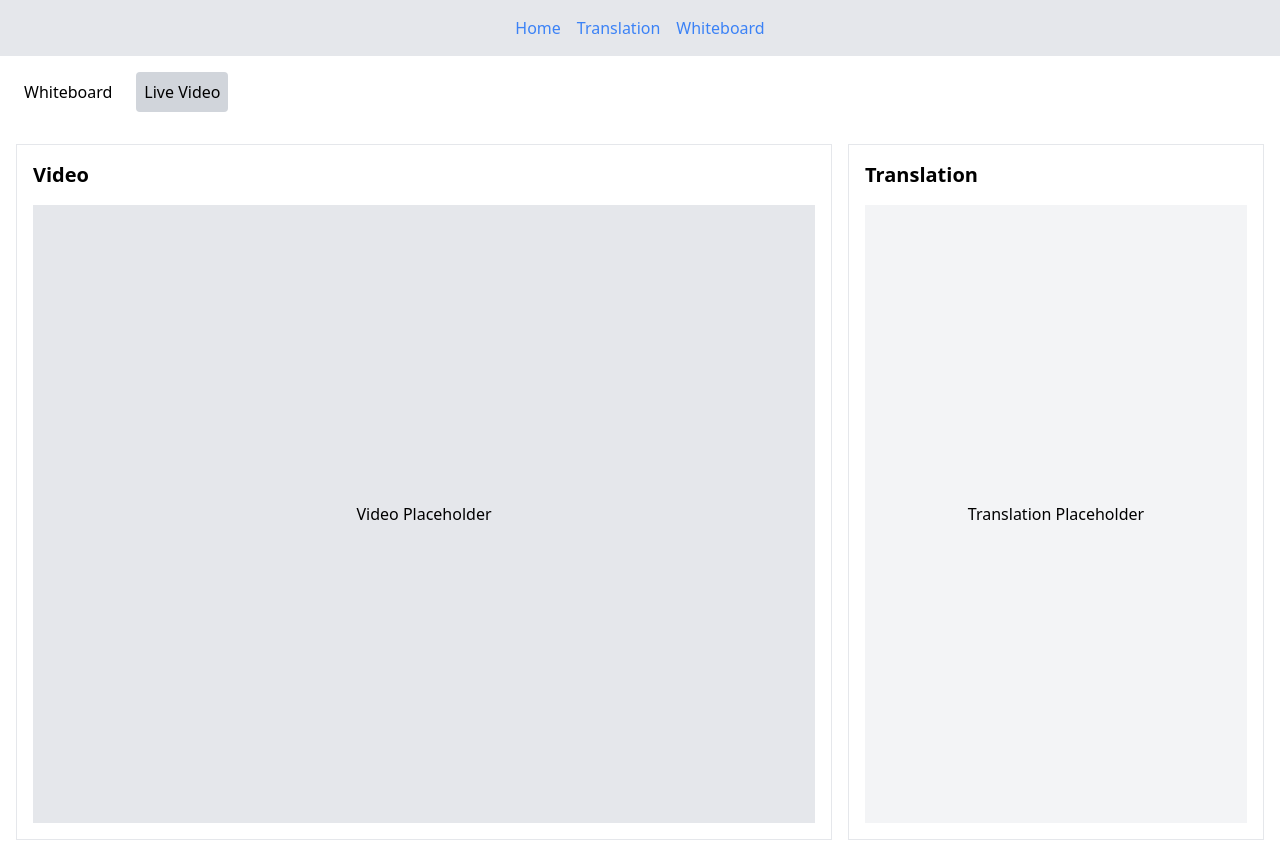
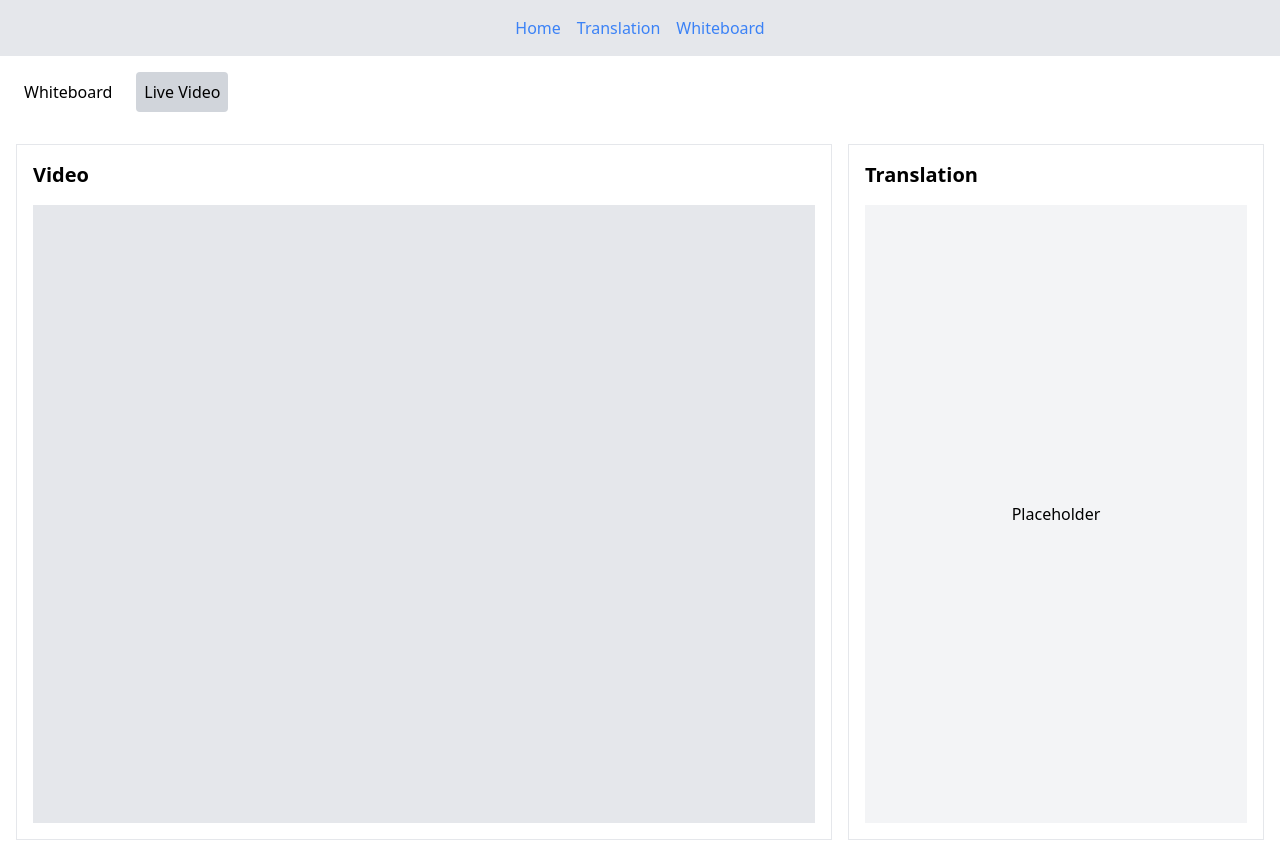
Before and after one commit to sbangapadang22/intercollab, a React (Create React App) app in the folder intercollab-frontend/: page /whiteboard in a window 1280 px wide. Both pictures are taken after a click on the button "Live Video". Built offline with nearby package versions, Linux system fonts and the light colour scheme; no server answers.

Commit message:
video feed

```diff
--- /dev/null
+++ b/intercollab-frontend/src/components/VideoFeed.jsx
@@ -0,0 +1,43 @@
+import React, { useEffect, useRef } from "react";
+
+const VideoFeed = ({ active }) => {
+  const cameraStreamRef = useRef(null);
+  const videoRef = useRef(null);
+
+  useEffect(() => {
+    if (active && !cameraStreamRef.current) {
+      navigator.mediaDevices
+        .getUserMedia({ video: true })
+        .then((stream) => {
+          cameraStreamRef.current = stream;
+          if (videoRef.current) {
+            videoRef.current.srcObject = stream;
+          }
+        })
+        .catch((error) => {
+          console.error("Error accessing camera: ", error);
+        });
+    } else if (!active && cameraStreamRef.current) {
+      cameraStreamRef.current.getTracks().forEach((track) => track.stop());
+      cameraStreamRef.current = null;
+    }
+
+    return () => {
+      if (cameraStreamRef.current) {
+        cameraStreamRef.current.getTracks().forEach((track) => track.stop());
+      }
+    };
+  }, [active]);
+
+  return (
+    <video
+      ref={videoRef}
+      autoPlay
+      muted
+      playsInline
+      className="w-full h-full object-cover"
+    />
+  );
+};
+
+export default VideoFeed;
--- a/intercollab-frontend/src/pages/Whiteboard.tsx
+++ b/intercollab-frontend/src/pages/Whiteboard.tsx
@@ -1,9 +1,10 @@
 import React, { useState } from "react";
 import DrawingCanvas from "../components/DrawingCanvas";
+import VideoFeed from "../components/VideoFeed";
 
 const Whiteboard = () => {
   // State to toggle between video and whiteboard
-  const [activeTab, setActiveTab] = useState("whiteboard");
+  const [activeTab, setActiveTab] = useState<string>("whiteboard");
 
   return (
     <div className="p-4 flex flex-col h-screen gap-4">
@@ -43,7 +44,7 @@ const Whiteboard = () => {
         <div className={`border p-4 flex-1 flex flex-col ${activeTab === "video" ? '' : 'hidden'}`}>
           <h2 className="text-xl font-bold mb-4">Video</h2>
           <div className="flex-1 border flex items-center justify-center bg-gray-200">
-            <p>Video Placeholder</p>
+            <VideoFeed active={activeTab === "video"} />
           </div>
         </div>
 
@@ -51,7 +52,7 @@ const Whiteboard = () => {
         <div className="border p-4 flex flex-col w-1/3">
           <h2 className="text-xl font-bold mb-4">Translation</h2>
           <div className="flex-1 flex items-center justify-center bg-gray-100">
-            <p>Translation Placeholder</p>
+            <p>Placeholder</p>
           </div>
         </div>
       </div>
```
